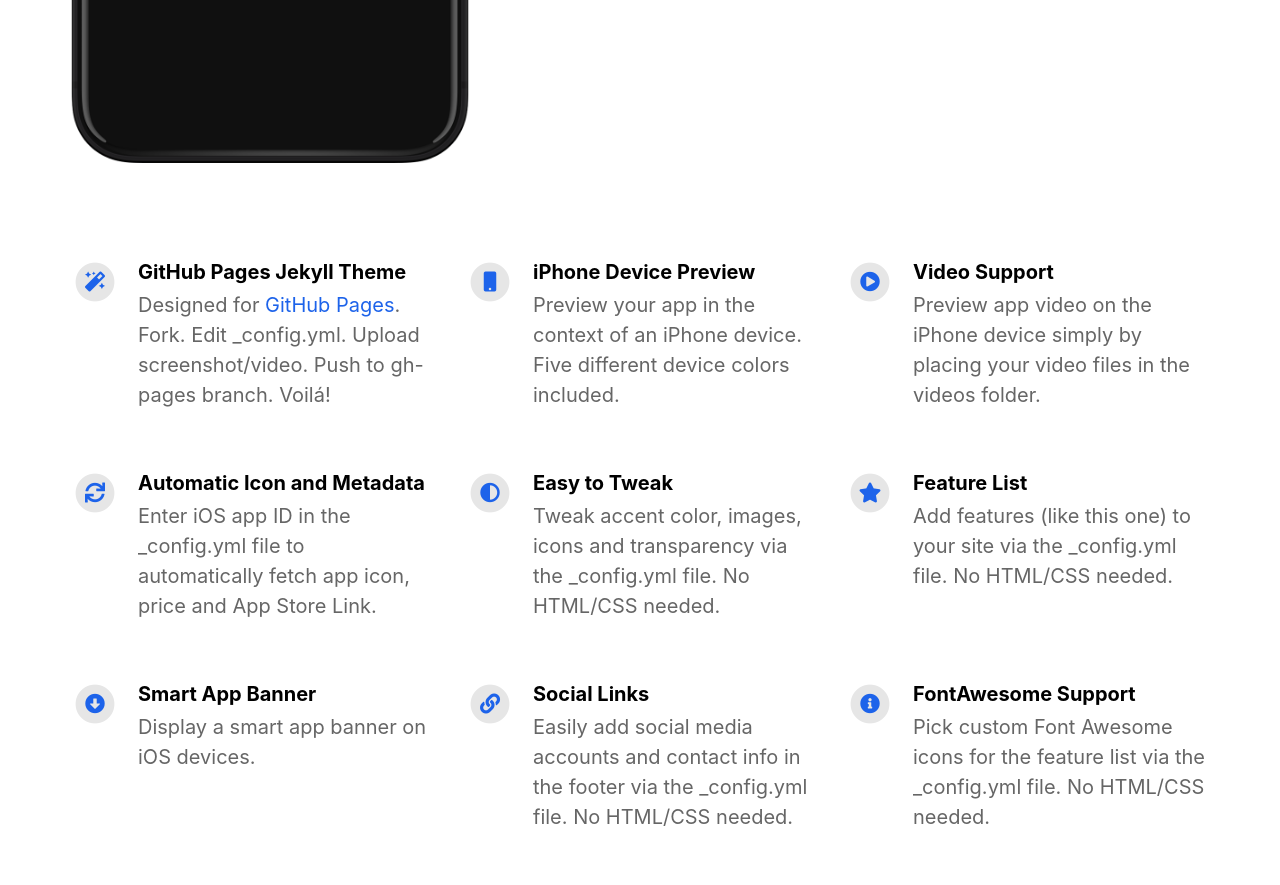
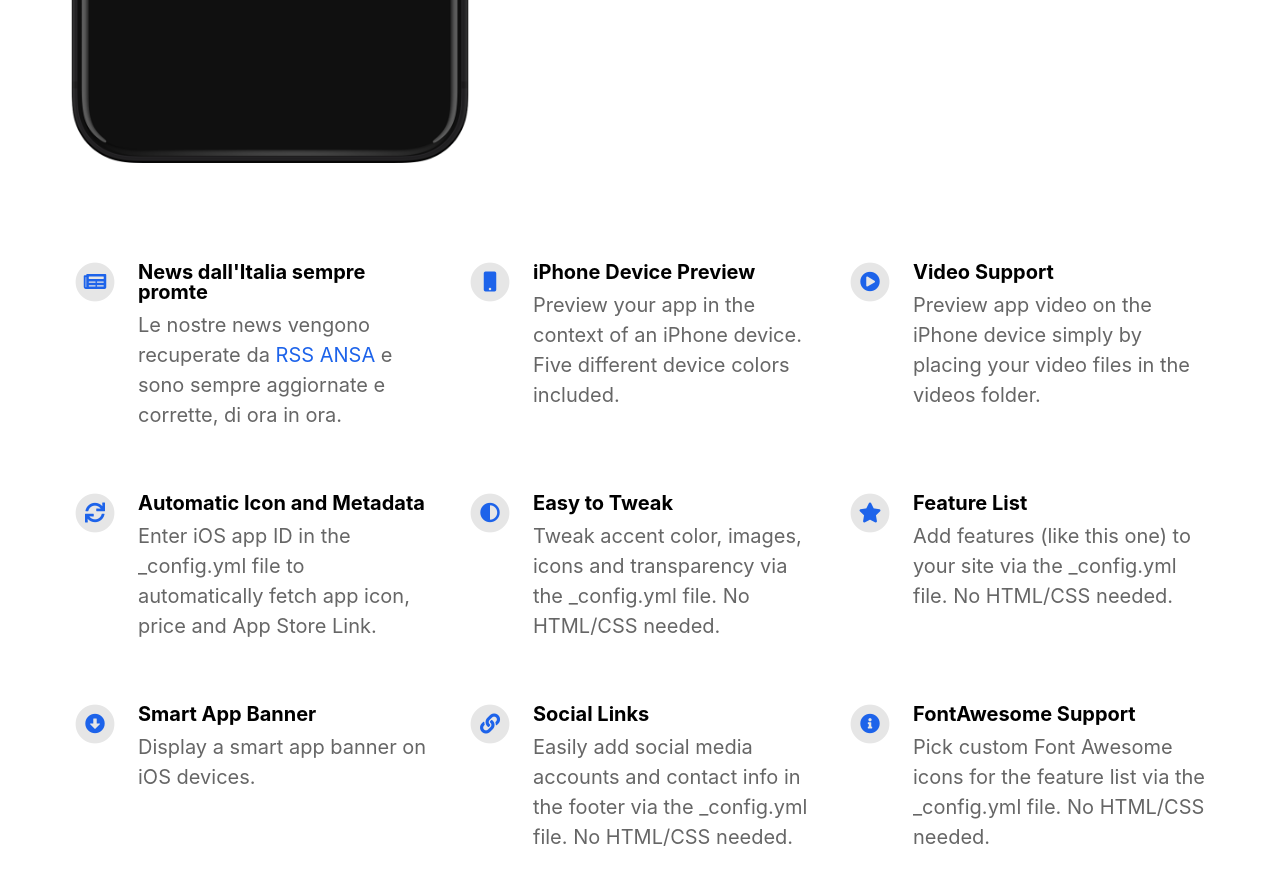
Before and after one commit to dariopellegrini/italynowadays, a Jekyll site: the page built from index.html, in a window 1280 px wide and 900 px high, scrolled down 822 px. Shown: the top 885 px of the window. Built offline with Jekyll 4.4.1, drawn with Linux system fonts in a browser that asks for light colours; nearby versions of some CDN libraries.

Commit message:
Update _config.yml

```diff
--- a/_config.yml
+++ b/_config.yml
@@ -35,9 +35,9 @@ youtube_username                          :
 # Feature List                            Edit, add or remove features to be presented.
 features                                  :
 
-  - title                                 : GitHub Pages Jekyll Theme
-    description                           : Designed for <a href="https://google.com">GitHub Pages</a>. Fork. Edit _config.yml. Upload screenshot/video. Push to gh-pages branch. Voilá!
-    fontawesome_icon_name                 : magic
+  - title                                 : News dall'Italia sempre promte
+    description                           : Le nostre news vengono recuperate da <a href="https://www.ansa.it/sito/static/ansa_rss.html">RSS ANSA</a> e sono sempre aggiornate e corrette, di ora in ora.
+    fontawesome_icon_name                 : newspaper
 
   - title                                 : iPhone Device Preview
     description                           : Preview your app in the context of an iPhone device. Five different device colors included.
```
